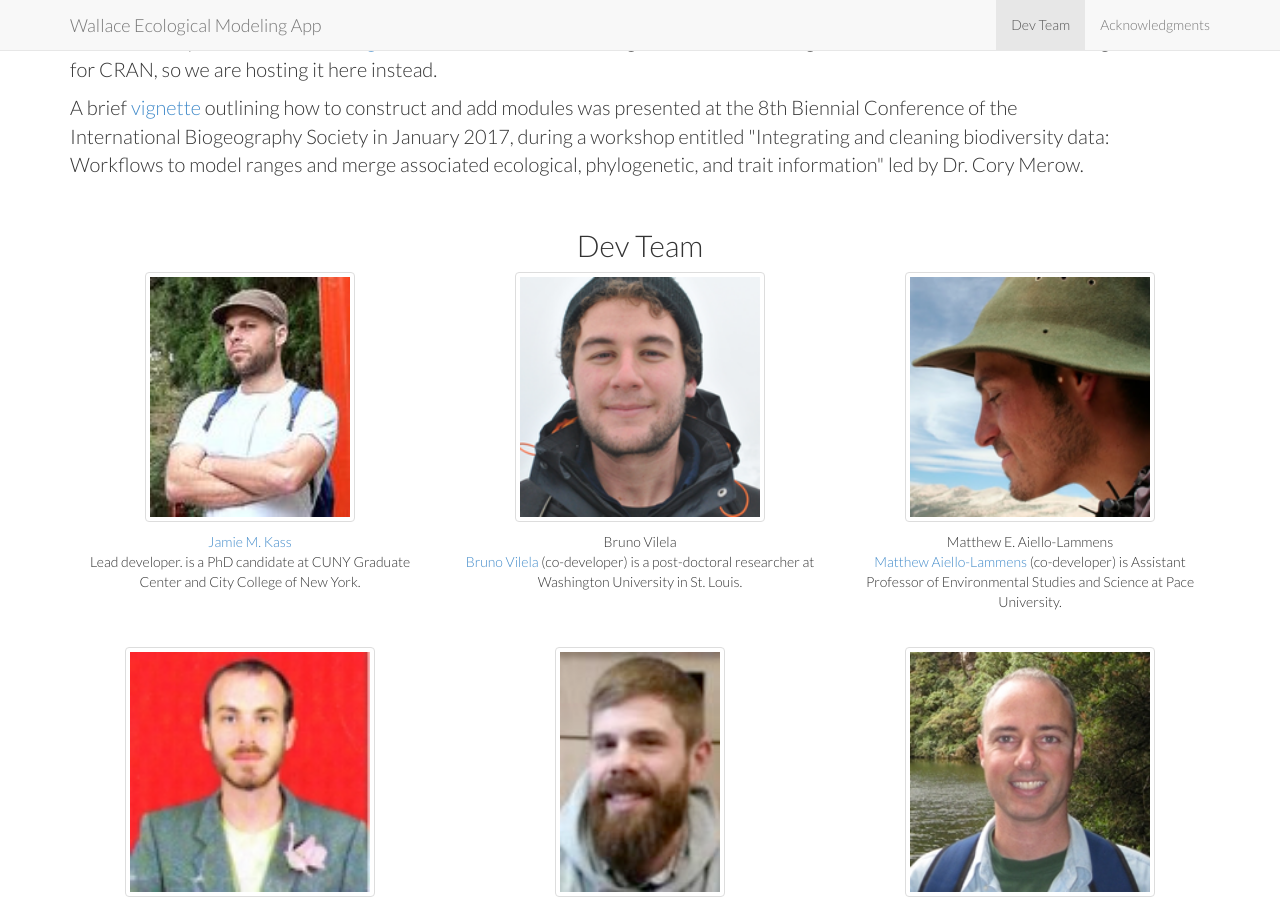
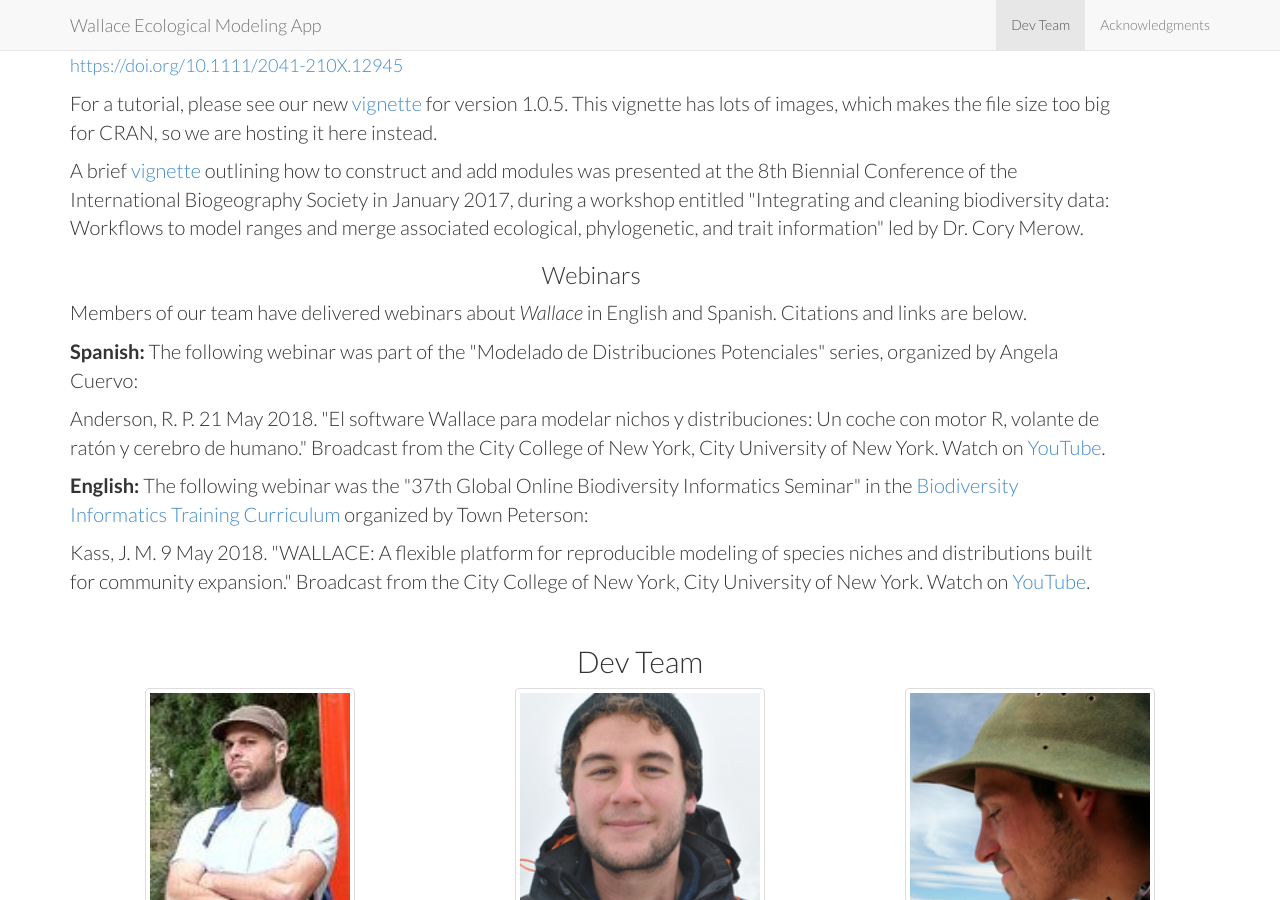
Before and after one commit to wallaceEcoMod/wallaceecomod.github.io, a Jekyll site: the page built from index.html, in a window 1280 px wide and 900 px high, scrolled down 1367 px. Built offline with Jekyll 4.4.1, drawn with Linux system fonts in a browser that asks for light colours.

Commit message:
Added links to webinars

```diff
--- a/_includes/about.html
+++ b/_includes/about.html
@@ -3,7 +3,9 @@
   <div class="row">
     <div class="col-lg-11 col-lg-offset-0">
       <br/><br/>
-      <br/><p style="font-size:20px" align="left">
+      <br/>
+      <h2>About</h2>
+      <p style="font-size:20px" align="left">
 	<i>Wallace</i> is a modular, R-based platform for reproducible modeling of species niches and distributions.
 	The application guides users through a complete analysis, from the acquisition of data to visualizing model
         predictions on an interactive map, thus bundling complex workflows into a single, streamlined interface.</p>
@@ -39,6 +41,24 @@
 	and add modules was presented at the 8th Biennial Conference of the International Biogeography Society in January 2017,
 	during a workshop entitled "Integrating and cleaning biodiversity data: Workflows to model ranges and merge
 	associated ecological, phylogenetic, and trait information" led by Dr. Cory Merow.</p>
+
+      <h3>Webinars</h3>
+      <p style="font-size:20px" align="left">
+	Members of our team have delivered webinars about <i>Wallace</i> in English and Spanish. Citations and links are below.</p>
+      <p style="font-size:20px" align="left">
+	<b>Spanish:</b> The following webinar was part of the "Modelado de Distribuciones Potenciales" series, organized by Angela Cuervo:</p>
+      <p style="font-size:20px" align="left">
+	Anderson, R. P. 21 May 2018. "El software Wallace para modelar nichos y distribuciones: Un coche con motor R,
+	volante de ratón y cerebro de humano." Broadcast from the City College of New York, City University of New York. Watch on
+	<a href="https://youtu.be/0652g9PDKp4" target="_blank">YouTube</a>.</p>
+      <p style="font-size:20px" align="left">
+	<b>English:</b> The following webinar was the "37th Global Online Biodiversity Informatics Seminar" in the
+	<a href="http://biodiversity-informatics-training.org/" target="_blank">Biodiversity Informatics Training Curriculum</a>
+	organized by Town Peterson:</p>
+      <p style="font-size:20px" align="left">
+	Kass, J. M. 9 May 2018. "WALLACE: A flexible platform for reproducible modeling of species niches and distributions built
+	for community expansion." Broadcast from the City College of New York, City University of New York. Watch on
+	<a href="https://youtu.be/00CSd9vx2CE" target="_blank">YouTube</a>.</p>
       <br/>
     </div>
   </div>
```
